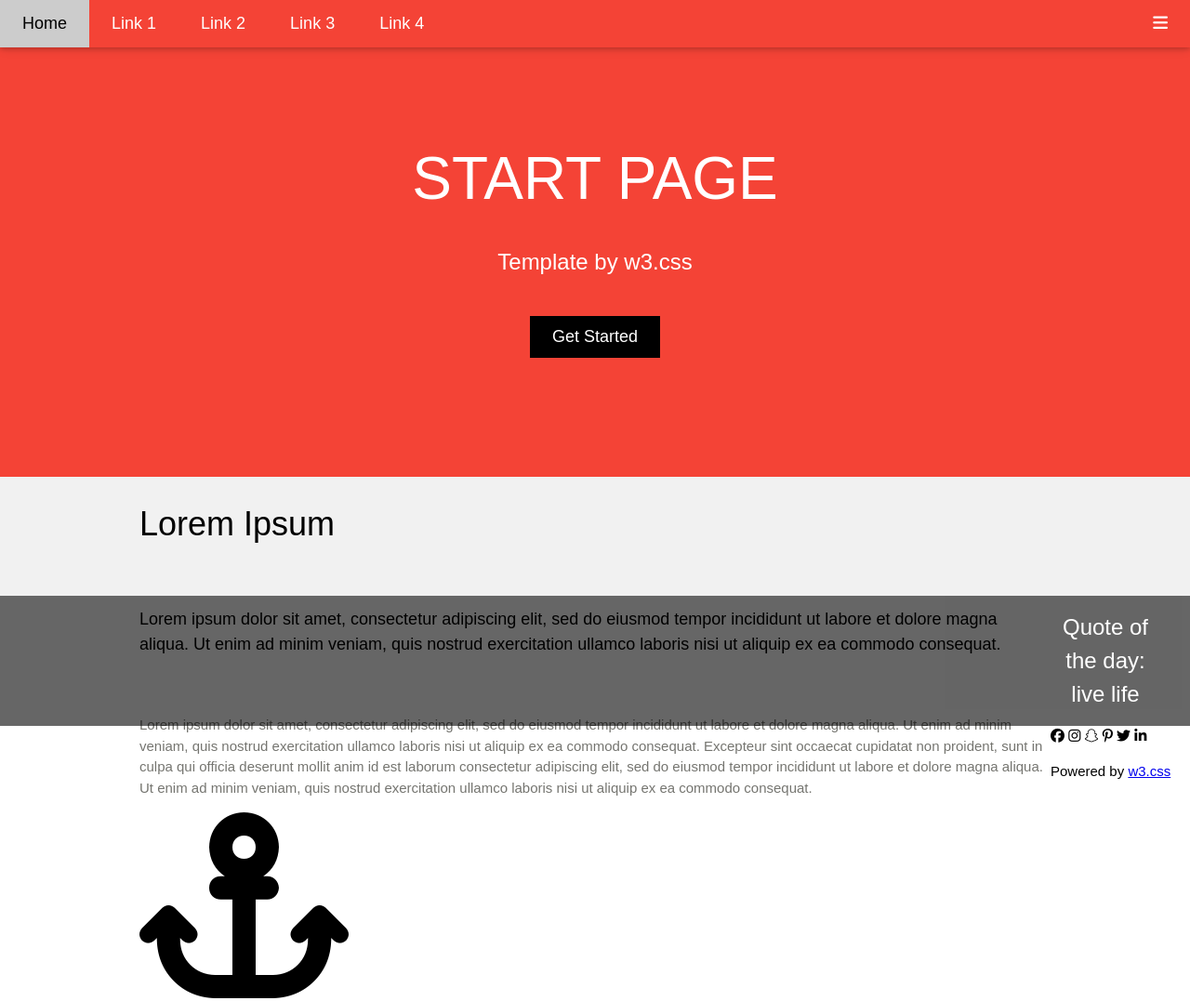
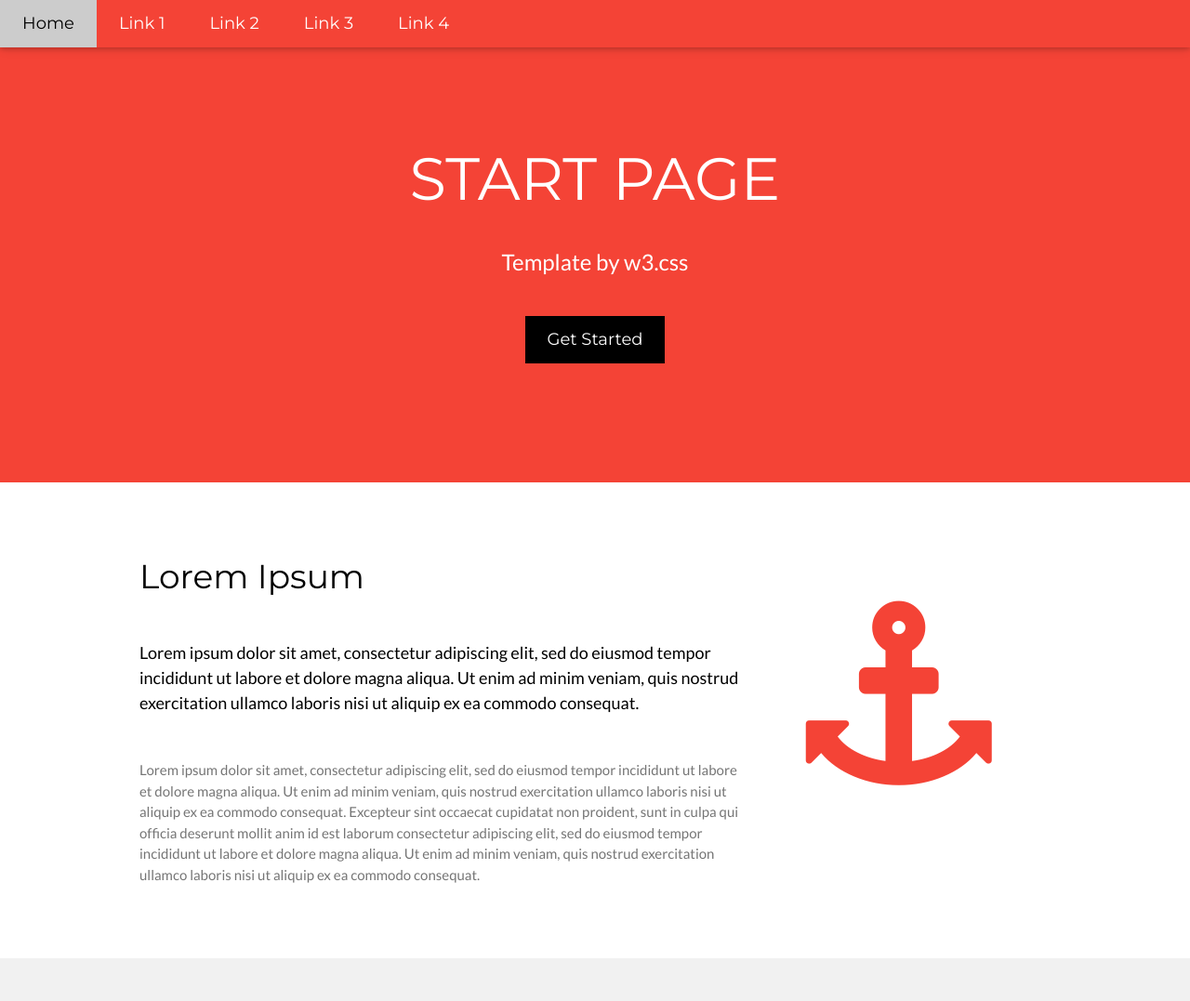
Before and after one commit to raheel-muhammad/template2, a plain HTML site: page index.html in a window 1280 px wide. Shown: the top 1077 px of the page at 93% size. Drawn offline with nearby package versions, Linux system fonts and the light colour scheme.

Commit message:
template two done

```diff
--- a/index.html
+++ b/index.html
@@ -7,42 +7,46 @@
     <meta name="viewport" content="width=device-width, initial-scale=1.0">
     <title>2nd template</title>
     <link rel="stylesheet" href="style.css">
-    <link rel="stylesheet" href="path/to/font-awesome/css/font-awesome.min.css">
+    <link rel="stylesheet" href="https://www.w3schools.com/w3css/4/w3.css">
+    <link rel="stylesheet" href="https://fonts.googleapis.com/css?family=Montserrat">
+    <link href='https://fonts.googleapis.com/css?family=Lato' rel='stylesheet'>
+    <link rel="stylesheet" href="https://cdnjs.cloudflare.com/ajax/libs/font-awesome/4.7.0/css/font-awesome.min.css">
 </head>
 
 <body>
-    <div class="navbar">
-        <div class="top">
-            <a class="home">
-                <i class="fa fa-bars"></i>
+    <div class="top">
+        <div class="nav-bar">
+            <a class="top-bar">
+                <i class="fa fa-bars">
+                </i>
             </a>
-            <a href="#" class="BAR">Home</a>
-            <a href="#" class="bar">Link 1</a>
-            <a href="#" class="bar">Link 2</a>
-            <a href="#" class="bar">Link 3</a>
-            <a href="#" class="bar">Link 4</a>
+            <a href="#" class="home">Home</a>
+            <a href="#" class="link">Link 1</a>
+            <a href="#" class="link">Link 2</a>
+            <a href="#" class="link">Link 3</a>
+            <a href="#" class="link">Link 4</a>
         </div>
-        <div id="navdemo" class="small-screen">
-            <a href="#" class="bar1">Link 1</a>
-            <a href="#" class="bar1">Link 2</a>
-            <a href="#" class="bar1">Link 3</a>
-            <a href="#" class="bar1">Link 4</a>
+        <div id="navDemo" class="nav-bar-1">
+            <a href="#" class="Link">Link 1</a>
+            <a href="#" class="Link">Link 2</a>
+            <a href="#" class="Link">Link 3</a>
+            <a href="#" class="Link">Link 4</a>
         </div>
     </div>
     <header class="container" style="padding:128px 16px">
         <h1 class="start-page">START PAGE</h1>
         <p class="template">Template by w3.css</p>
-        <button class="button">Get Started</button>
+        <button class="btn">Get Started</button>
     </header>
-    <div class="botom-container">
+    <div class="bottom-container">
         <div class="bottom-content">
             <div class="two-third">
                 <h1>Lorem Ipsum</h1>
                 <h5 class="text">Lorem ipsum dolor sit amet, consectetur adipiscing elit, sed do eiusmod tempor
                     incididunt ut labore et dolore magna aliqua. Ut enim ad minim veniam, quis nostrud exercitation
-                    ullamco laboris nisi ut aliquip ex ea commodo consequat.
-                </h5>
-                <p class="text-grey">Lorem ipsum dolor sit amet, consectetur adipiscing elit, sed do eiusmod tempor
+                    ullamco laboris nisi ut aliquip ex ea commodo consequat.</h5>
+
+                <p class="text-grey ">Lorem ipsum dolor sit amet, consectetur adipiscing elit, sed do eiusmod tempor
                     incididunt ut labore et dolore magna aliqua. Ut enim ad minim veniam, quis nostrud exercitation
                     ullamco laboris nisi ut aliquip ex ea commodo consequat. Excepteur sint
                     occaecat cupidatat non proident, sunt in culpa qui officia deserunt mollit anim id est laborum
@@ -51,13 +55,17 @@
                     laboris nisi ut aliquip ex ea commodo consequat.</p>
             </div>
             <div class="icon">
-                <i class="fa fa-anchor" class="anchor"></i>
+                <i class="fa fa-anchor"></i>
             </div>
         </div>
     </div>
-    <div class="bottom-2">
+    <div class="bottom-second">
         <div class="bottom-content">
-            <div class="two-third">
+            <div class="icon-two">
+                <i class="fa fa-coffee">
+                </i>
+            </div>
+            <div class="two-third-second">
                 <h1>Lorem Ipsum</h1>
                 <h5 class="text">Lorem ipsum dolor sit amet, consectetur adipiscing elit, sed do eiusmod tempor
                     incididunt ut labore et dolore magna aliqua. Ut enim ad minim veniam, quis nostrud exercitation
@@ -76,16 +84,17 @@
     <div class="quote-bar">
         <h1 class="quote">Quote of the day: live life</h1>
     </div>
-    <footer class="footer">
+    <footer class="ftr">
         <div class="footer-icon">
-            <i class="fa fa-facebook-official"></i>
-            <i class="fa fa-instagram"></i>
-            <i class="fa fa-snapchat"></i>
-            <i class="fa fa-pinterest-p"></i>
-            <i class="fa fa-twitter"></i>
-            <i class="fa fa-linkedin"></i>
+            <i class="fa fa-facebook-official ICON"></i>
+            <i class="fa fa-instagram ICON"></i>
+            <i class="fa fa-snapchat ICON"></i>
+            <i class="fa fa-pinterest-p ICON"></i>
+            <i class="fa fa-twitter ICON"></i>
+            <i class="fa fa-linkedin ICON"></i>
         </div>
-        <p>Powered by <a href="https://www.w3schools.com/w3css/default.asp" target="_blank">w3.css</a></p>
+        <p class="powered">Powered by <a href="https://www.w3schools.com/w3css/default.asp" target="_blank">w3.css</a>
+        </p>
     </footer>
 </body>
 
--- a/style.css
+++ b/style.css
@@ -4,27 +4,15 @@
     box-sizing: border-box;
 }
 
-html {
-    -webkit-text-size-adjust: 100%;
-}
-
-body {
-    font-family: "Montserrat", sans-serif;
-    font-size: 15px;
-    line-height: 1.5;
-}
-
-.navbar {
-    top: 0;
+.top {
     position: fixed;
     width: 100%;
     z-index: 1;
+    top: 0;
+    font-family: "Lato", sans-serif;
 }
 
-.top {
-    display: table;
-    clear: both;
-    font-family: "Montserrat", sans-serif;
+.nav-bar {
     color: #fff;
     background-color: #f44336;
     text-align: left;
@@ -32,9 +20,10 @@ body {
     box-shadow: 0 2px 5px 0 rgba(0, 0, 0, 0.16), 0 2px 10px 0 rgba(0, 0, 0, 0.12);
     width: 100%;
     overflow: hidden;
+    font-family: "Montserrat", sans-serif;
 }
 
-.home {
+.top-bar {
     white-space: normal;
     width: auto;
     border: none;
@@ -50,41 +39,37 @@ body {
     text-decoration: none;
     text-align: center;
     cursor: pointer;
+    font-family: "Montserrat", sans-serif;
+    display: none;
+
 }
 
-.BAR {
+.home {
     white-space: normal;
+    float: left;
     width: auto;
     border: none;
+    display: block;
     outline: 0;
     color: #000;
     background-color: #fff;
-    float: left;
     padding: 12px 24px;
-    font-size: 18px;
-    display: block;
+    user-select: none;
     overflow: hidden;
     text-decoration: none;
     text-align: center;
     cursor: pointer;
+    font-size: 18px;
     font-family: "Montserrat", sans-serif;
-    user-select: none;
+
+
 }
 
-.BAR:hover {
-    color: #000;
+.home:hover {
     background-color: #ccc;
 }
 
-.fa {
-    display: inline-block;
-    font: normal normal normal 14px/1;
-    font-size: inherit;
-    text-rendering: auto;
-    -webkit-font-smoothing: antialiased;
-}
-
-.bar {
+.link {
     white-space: normal;
     float: left;
     width: auto;
@@ -92,87 +77,82 @@ body {
     display: block;
     outline: 0;
     padding: 12px 24px;
-    user-select: none;
-    text-align: center;
-    cursor: pointer;
     overflow: hidden;
     text-decoration: none;
     color: inherit;
     background-color: inherit;
+    text-align: center;
+    cursor: pointer;
     font-size: 18px;
-    font-family: "Montserrat", sans-serif;
+
 }
 
-.small-screen {
-    color: #000;
-    background-color: #fff;
-    font-size: 18px;
-    font-family: "Lato", sans-serif;
-    line-height: 1.5;
-}
-
-.bar:hover {
+.link:hover {
     color: #000;
     background-color: #fff;
 }
 
-.bar1 {
-    width: 100%;
+.nav-bar-1 {
     display: none;
-    text-align: left;
-    border: none;
-    white-space: normal;
-    float: none;
-    outline: 0;
-    padding: 12px 24px;
-    user-select: none;
-    overflow: hidden;
-    text-decoration: none;
-    color: inherit;
-    background-color: inherit;
-    cursor: pointer;
-    font-family: "Lato", sans-serif;
 }
 
 .container {
+    font-family: "Lato", sans-serif;
     color: #fff;
     background-color: #f44336;
     text-align: center;
     display: block;
-    padding: 128px 16px;
-    display: block;
 
 }
 
-.start-page {
-    margin: 16px !important;
-    font-size: 64px !important;
-}
-
 h1 {
+    font-family: "Montserrat", sans-serif !important;
     font-weight: 400;
+    margin: 10px 0;
+    font-size: 36px;
     display: block;
     margin-block-start: 0.67em;
     margin-block-end: 0.67em;
     margin-inline-start: 0px;
     margin-inline-end: 0px;
+    padding: 0;
+}
+
+.start-page {
+    margin: 16px;
+    font-size: 64px;
+    text-align: center;
+    color: #fff;
+    font-family: "Montserrat", sans-serif;
 }
 
 .template {
-    font-size: 24px;
+    font-size: 24px !important;
+    font-family: "Lato", sans-serif;
+    text-align: center;
+    font: 15px;
+}
+
+
+p {
     display: block;
+    font-family: "Lato", sans-serif !important;
+    text-align: justify;
+    line-height: 1.5;
     margin-block-start: 1em;
     margin-block-end: 1em;
     margin-inline-start: 0px;
     margin-inline-end: 0px;
+
 }
 
-.button {
+.btn {
     color: #fff;
     background-color: #000;
-    margin-top: 16px;
-    font-size: 18px;
-    padding: 12px 24px;
+    padding: 12px 24px !important;
+    margin-top: 16px !important;
+    font-size: 18px !important;
+    user-select: none;
     border: none;
     display: inline-block;
     vertical-align: middle;
@@ -181,38 +161,36 @@ h1 {
     text-align: center;
     cursor: pointer;
     white-space: nowrap;
-    user-select: none;
-    writing-mode: horizontal-tb !important;
     font-family: "Montserrat", sans-serif;
 }
 
-.button:hover {
-    color: #000;
-    background-color: #ccc;
+.button {
+    font-family: "Montserrat", sans-serif;
+    -webkit-text-size-adjust: 100%;
+    text-transform: none;
+    margin: 0;
+    font: inherit;
+    writing-mode: horizontal-tb !important;
+    text-rendering: auto;
+    letter-spacing: normal;
+    word-spacing: normal;
+    text-indent: 0px;
+    text-shadow: none;
 }
 
-.bottom-container {
-    padding-top: 64px;
-    padding-bottom: 64px;
-    padding: 0.01em 16px;
+.btn:hover {
+    background-color: #ccc;
+    color: #000;
 }
 
-.bottom-content {
-    margin-left: auto;
-    margin-right: auto;
-    max-width: 980px;
-}
-
-.two-third {
-    float: left;
-}
-
-h1 {
+h5 {
+    font-family: "Lato", sans-serif;
     font-weight: 400;
     margin: 10px 0;
-    font-size: 36px;
-    margin-block-start: 0.67em;
-    margin-block-end: 0.67em;
+    font-size: 18px;
+    padding: 0;
+    margin-block-start: 1.67em;
+    margin-block-end: 1.67em;
     margin-inline-start: 0px;
     margin-inline-end: 0px;
 }
@@ -220,22 +198,21 @@ h1 {
 .text {
     padding-top: 32px;
     padding-bottom: 32px;
+    font-family: "Lato", sans-serif;
 }
 
-h5 {
-    font-weight: 400;
-    margin: 10px 0;
-    font-size: 18px;
-    display: block;
-    margin-block-start: 1.67em;
-    margin-block-end: 1.67em;
-    margin-inline-start: 0px;
-    margin-inline-end: 0px;
+.text-grey {
+    color: #757575;
+    text-align: inherit !important;
+    font-family: "Lato", sans-serif;
+    font-size: 15px;
 }
 
-.fa-anchor {
+.icon {
+    text-align: center;
+    float: left;
     font-size: 200px;
-    content: "\f13d";
+
 }
 
 .fa {
@@ -243,33 +220,19 @@ h5 {
     font: normal normal normal 14px/1;
     text-rendering: auto;
     -webkit-font-smoothing: antialiased;
+    white-space: normal;
+    color: #fff;
+    user-select: none;
+    text-align: center;
+    cursor: pointer;
+    font-size: 15px;
 }
 
-.anchor {
-    color: #f44336;
-    padding-top: 64px !important;
-    padding-bottom: 64px !important;
-    text-align: center;
-}
-
-.text-grey {
-    color: #757570;
-}
-
-p {
-    display: block;
-    margin-block-start: 1em;
-    margin-block-end: 1em;
-    margin-inline-start: 0px;
-    margin-inline-end: 0px;
-}
-
-.bottom-2 {
-    color: #000;
-    background-color: #f1f1f1;
+.bottom-container {
     padding-top: 64px !important;
     padding-bottom: 64px !important;
     padding: 0.01em 16px;
+    font-family: "Lato", sans-serif;
 }
 
 .bottom-content {
@@ -280,74 +243,137 @@ p {
 
 .two-third {
     float: left;
+    width: 66.66666%;
+    font-family: "Montserrat", sans-serif;
+    padding-bottom: 64px !important;
 }
 
-h1 {
-    font-weight: 400;
-    margin: 10px 0;
-    font-size: 36px;
-    margin-block-start: 0.67em;
-    margin-block-end: 0.67em;
-    margin-inline-start: 0px;
-    margin-inline-end: 0px;
+.icon {
+    text-align: center !important;
+    float: left;
+    width: 33.33333%;
 }
 
 .text {
-    padding-top: 32px;
-    padding-bottom: 32px;
+    padding-top: 32px !important;
+    padding-bottom: 32px !important
 }
 
-h5 {
-    font-weight: 400;
-    margin: 10px 0;
-    font-size: 18px;
-    display: block;
-    margin-block-start: 1.67em;
-    margin-block-end: 1.67em;
-    margin-inline-start: 0px;
-    margin-inline-end: 0px;
+.fa-anchor {
+    font-size: 200px;
+    color: #f44336 !important;
+    padding-top: 64px !important;
+    padding-bottom: 64px !important
 }
 
-.text-grey {
-    color: #757570;
+.bottom-second {
+    color: #000 !important;
+    background-color: #f1f1f1 !important;
+    padding-top: 64px !important;
+    padding-bottom: 64px !important;
+    padding: 0.01em 16px;
+    content: "";
+    display: flex;
+    clear: both
 }
 
-p {
-    display: block;
-    margin-block-start: 1em;
-    margin-block-end: 1em;
-    margin-inline-start: 0px;
-    margin-inline-end: 0px;
+.two-third-second {
+    width: 66.66666%;
+    float: left;
+}
+
+.icon-two {
+    text-align: center !important;
+    width: 33.33333%;
+    float: left;
+}
+
+.fa-coffee {
+    font-size: 200px !important;
+    color: #f44336 !important;
+    padding-top: 64px !important;
+    padding-bottom: 64px !important;
+    margin-right: 16px !important
 }
 
 .quote-bar {
     color: #fff;
     background-color: #000;
-    padding-top: 64px;
-    padding-bottom: 64px;
+    padding-top: 64px !important;
+    padding-bottom: 64px !important;
     text-align: center;
     opacity: 0.60;
     padding: 0.01em 16px;
-}
-
-.icon {
-    text-align: center;
-    float: left;
 
 }
 
 .quote {
     margin: 16px;
     font-size: 24px;
-    color: #fff;
+    font-family: "Montserrat", sans-serif;
+}
+
+footer {
+    display: block;
+    font-family: "Lato", sans-serif;
+}
+
+.ftr {
+    padding-top: 64px !important;
+    padding-bottom: 64px !important;
     text-align: center;
+    opacity: 0.60;
+    padding: 0.01em 16px;
+    font-size: 15px;
+    line-height: 1.5;
+    font-family: "Lato", sans-serif;
 
 }
 
-h1 {
-    font-weight: 400;
-    margin-block-start: 0.67em;
-    margin-block-end: 0.67em;
-    margin-inline-start: 0px;
-    margin-inline-end: 0px;
+.footer-icon {
+    padding-top: 32px;
+    padding-bottom: 32px;
+    font-size: 24px !important;
+    text-align: center;
+    font-family: "Lato", sans-serif;
+    line-height: 1.5;
 }
+
+.ICON {
+    color: #000;
+}
+
+.ICON:hover {
+    color: #616161;
+}
+
+.powered {
+    text-align: center;
+}
+
+@media only screen and (max-width:601px) {
+    .link {
+        display: none;
+    }
+
+    .top-bar {
+        display: block;
+
+    }
+
+    .two-third {
+        width: 100%;
+    }
+
+    .icon {
+        width: 100%;
+    }
+
+    .icon-two {
+        width: 100%;
+    }
+
+    .two-third-second {
+        width: 100%;
+    }
+}
```
